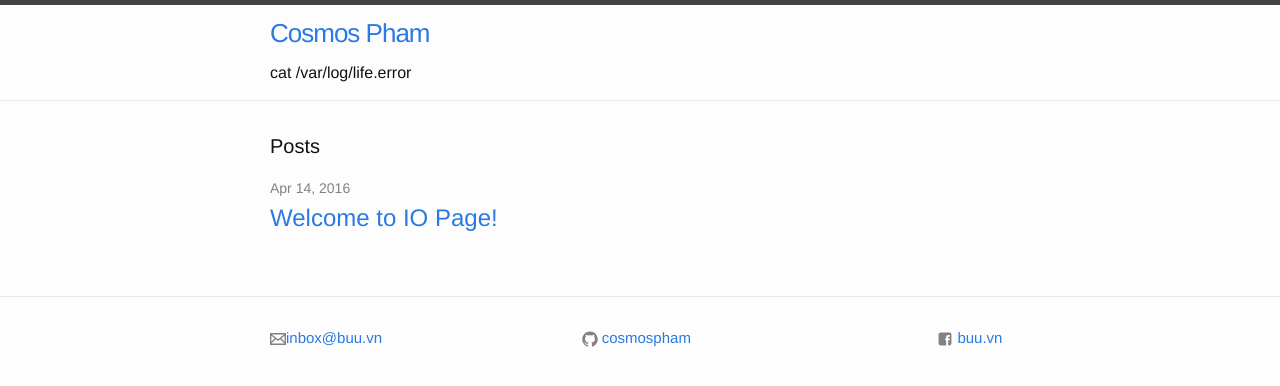
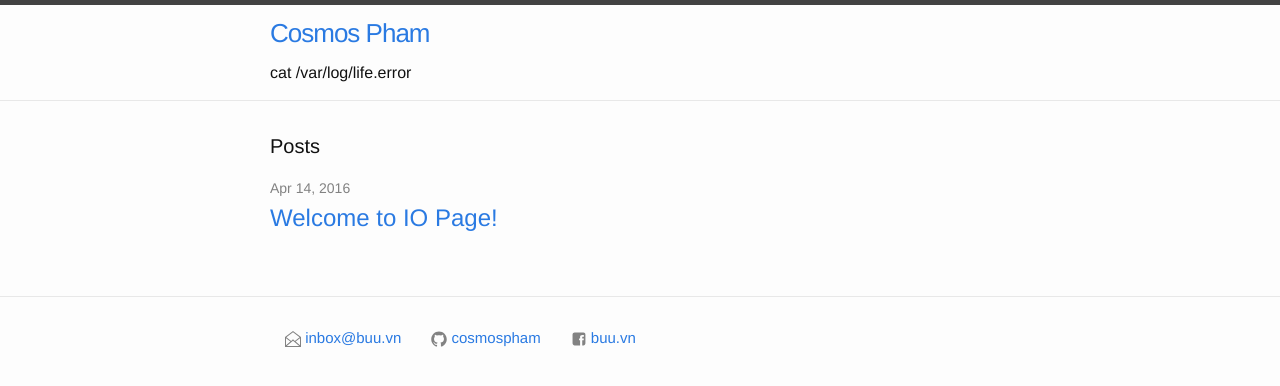
Before and after one commit to cosmospham/cosmospham.github.io, a Jekyll site: the page built from index.html, in a window 1280 px wide. Shown: the top 386 px of the page. Built offline with Jekyll 4.4.1, drawn with Linux system fonts in a browser that asks for light colours.

Commit message:
redirect to https

```diff
--- a/_includes/footer.html
+++ b/_includes/footer.html
@@ -2,18 +2,12 @@
 
     <div class="wrapper">
         <div class="footer-col-wrapper">
-            <div class="footer-col footer-col-1">
-                <ul class="social-media-list">
+            <ul class="contact-info">
                 {% if site.email %}
                 <li>
                     {% include icon-email.html username=site.email %}
                 </li>
                 {% endif %}
-                </ul>
-            </div>
-
-            <div class="footer-col footer-col-2">
-                <ul class="social-media-list">
 
                 {% if site.github_username %}
                 <li>
@@ -21,11 +15,6 @@
                 </li>
                 {% endif %}
 
-                </ul>
-            </div>
-
-            <div class="footer-col footer-col-3">
-                <ul class="social-media-list">
                 {% if site.facebook_username %}
                 <li>
                     {% include icon-facebook.html username=site.facebook_username %}
@@ -33,7 +22,6 @@
                 {% endif %}
             </ul>
         </div>
-        </div>
 
     </div>
 
--- a/_includes/head.html
+++ b/_includes/head.html
@@ -1,8 +1,8 @@
 <head>
-    <!-- <script type="text/javascript">
-        if (window.location.protocol != "https:")
+    <script type="text/javascript">
+        if (window.location.protocol != "https:" && window.location.hostname.indexOf('github.io') !== -1)
             window.location.href = "https:" + window.location.href.substring(window.location.protocol.length);
-    </script> -->
+    </script>
     <link rel="canonical" href="{{ site.url }}{{ page.url }}" />
     <meta charset="utf-8">
     <meta http-equiv="X-UA-Compatible" content="IE=edge">
--- a/_posts/2016-04-14-welcome-to-io-page.markdown
+++ b/_posts/2016-04-14-welcome-to-io-page.markdown
@@ -7,6 +7,8 @@
 You’ll find this post in your `_posts` directory. Go ahead and edit it and re-build the site to see your changes. You can rebuild the site in many different ways, but the most common way is to run `jekyll serve`, which launches a web server and auto-regenerates your site when a file is updated.
 
 To add new posts, simply add a file in the `_posts` directory that follows the convention `YYYY-MM-DD-name-of-post.ext` and includes the necessary front matter. Take a look at the source for this post to get an idea about how it works.
+
+<script src="https://gist.github.com/cosmospham/39782452e2d96144f910.js"></script>
 
 Jekyll also offers powerful support for code snippets:
 
--- a/_sass/_layout.scss
+++ b/_sass/_layout.scss
@@ -163,6 +163,32 @@
     }
 }
 
+.contact-info {
+    margin-top: 0;
+    margin-bottom: 0;
+    list-style-type: none;
+}
+
+.contact-info li {
+    display: inline-block;
+    float: left;
+    margin-right: 2em;
+
+
+}
+
+@include media-query($on-palm) {
+    .contact-info li {
+        display: block;
+        width: 100%;
+    }
+
+    .contact-info li:after,
+    .contact-info li:before {
+        clear: both;
+    }
+}
+
 
 
 /**
```
Also changed, not shown: _includes/icon-email.svg. Lines whose indentation alone changed are shown as unchanged.
